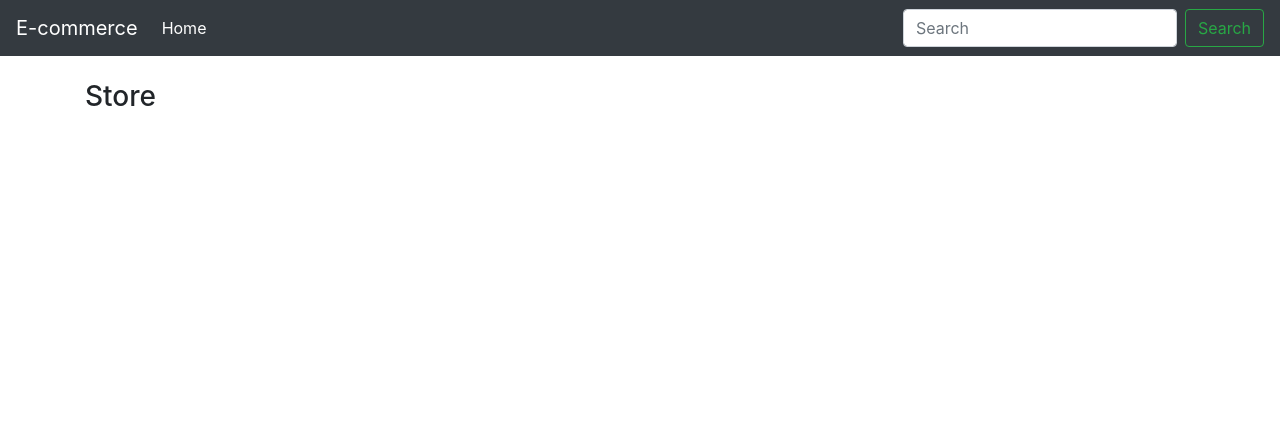
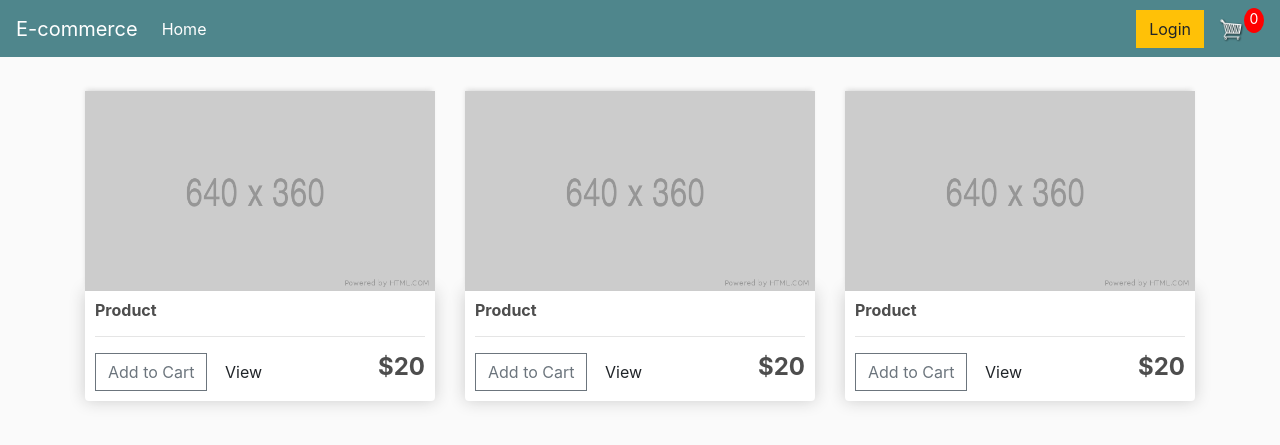
Before and after one commit to DamnAndo/Django-E-commerce, a Django app: page / in a window 1280 px wide. Shown: the top 445 px of the page. Run offline with Django 3.2, Linux system fonts and the light colour scheme; some libraries are stand-ins or nearby versions.

Commit message:
Make Homepage

```diff
--- a/ecommerce/static/css/main.css
+++ b/ecommerce/static/css/main.css
@@ -1,3 +1,99 @@
 body{
-    background-color:blue;
+    background-color: hsl(0, 0%, 98%);
 }
+
+h1,h2,h3,h4,h5,h6{
+    color:hsl(0, 0%, 30%);
+}
+
+.box-element{
+    box-shadow:hsl(0, 0%, 80%) 0 0 16px;
+    background-color: #fff;
+    border-radius: 4px;
+    padding: 10px;
+}
+
+.thumbnail{
+    width: 100%;
+    height: 200px;
+    -webkit-box-shadow: -1px -3px 5px -2px rgba(214,214,214,1);
+    -moz-box-shadow: -1px -3px 5px -2px rgba(214,214,214,1);
+    box-shadow: -1px -3px 5px -2px rgba(214,214,214,1);
+}
+
+.product{
+    border-radius: 0 0 4px 4px;
+}
+
+.bg-dark{
+    background-color: #4f868c!important;
+}
+
+#cart-icon{
+    width:25px;
+    display: inline-block;
+    margin-left: 15px;
+}
+
+#cart-total{
+    display: block;
+    text-align: center;
+    color:#fff;
+    background-color: red;
+    width: 20px;
+    height: 25px;
+    border-radius: 50%;
+    font-size: 14px;
+}
+
+.col-lg-4, .col-lg-6, .col-lg-8, .col-lg-12{
+    margin-top: 10px;
+}
+
+.btn{
+    border-radius: 0;
+}
+
+.row-image{
+    width: 100px;
+}
+
+.form-field{
+    width:250px;
+    display: inline-block;
+    padding: 5px;
+}
+
+.cart-row{
+    display: flex;
+    align-items: flex-stretch;
+    padding-bottom: 10px;
+    margin-bottom: 10px;
+    border-bottom: 1px solid #ececec;
+
+}
+
+.quantity{
+    display: inline-block;
+    font-weight: 700;
+    padding-right:10px;
+
+
+}
+
+.chg-quantity{
+    width: 12px;
+    cursor: pointer;
+    display: block;
+    margin-top: 5px;
+    transition:.1s;
+}
+
+.chg-quantity:hover{
+    opacity: .6;
+}
+
+
+.hidden{
+    display: none!important;
+}
--- a/ecommerce/store/templates/store/main.html
+++ b/ecommerce/store/templates/store/main.html
@@ -1,3 +1,4 @@
+{% load static %}
 <!doctype html>
 <html lang="en">
 <head>
@@ -8,6 +9,7 @@
     <link rel="stylesheet" href="https://stackpath.bootstrapcdn.com/bootstrap/4.5.0/css/bootstrap.min.css"
           integrity="sha384-9aIt2nRpC12Uk9gS9baDl411NQApFmC26EwAOH8WgZl5MYYxFfc+NcPb1dKGj7Sk" crossorigin="anonymous">
 
+    <link rel="stylesheet" type="text/css" href="{% static 'css/main.css' %}">
     <title>E-commerce</title>
 </head>
 <body>
@@ -25,10 +27,13 @@
             </li>
 
         </ul>
-        <form class="form-inline my-2 my-lg-0">
-            <input class="form-control mr-sm-2" type="search" placeholder="Search" aria-label="Search">
-            <button class="btn btn-outline-success my-2 my-sm-0" type="submit">Search</button>
-        </form>
+        <div class="form-inline my-2 my-lg-0">
+            <a href="" class="btn btn-warning">Login</a>
+            <a href="{% url 'cart' %}">
+                <img id="cart-icon" src="{% static 'images/cart.png' %}" alt="">
+            </a>
+            <p id="cart-total">0</p>
+        </div>
     </div>
 </nav>
 
--- a/ecommerce/store/templates/store/store.html
+++ b/ecommerce/store/templates/store/store.html
@@ -1,5 +1,48 @@
 {% extends 'store/main.html' %}
 {% load static %}
 {% block content %}
-<h3>Store</h3>
+<div class="row">
+    <div class="col-lg-4">
+        <img class="thumbnail" src="{% static 'images/placeholder.png' %}" alt="">
+        <div class="box-element product">
+            <h6><strong>Product</strong></h6>
+            <hr>
+            <button class="btn btn-outline-secondary add-btn">Add to Cart</button>
+            <a class="btn btn-outline success" href="#">View</a>
+            <h4 style="display:inline-block;float:right;">
+                <strong>
+                    $20
+                </strong>
+            </h4>
+        </div>
+    </div>
+    <div class="col-lg-4">
+         <img class="thumbnail" src="{% static 'images/placeholder.png' %}" alt="">
+        <div class="box-element product">
+            <h6><strong>Product</strong></h6>
+            <hr>
+            <button class="btn btn-outline-secondary add-btn">Add to Cart</button>
+            <a class="btn btn-outline success" href="#">View</a>
+            <h4 style="display:inline-block;float:right;">
+                <strong>
+                    $20
+                </strong>
+            </h4>
+        </div>
+    </div>
+    <div class="col-lg-4">
+         <img class="thumbnail" src="{% static 'images/placeholder.png' %}" alt="">
+        <div class="box-element product">
+            <h6><strong>Product</strong></h6>
+            <hr>
+            <button class="btn btn-outline-secondary add-btn">Add to Cart</button>
+            <a class="btn btn-outline success" href="#">View</a>
+            <h4 style="display:inline-block;float:right;">
+                <strong>
+                    $20
+                </strong>
+            </h4>
+        </div>
+    </div>
+</div>
 {% endblock %}
```
Also changed, not shown: ecommerce/static/js/cart.js (added, +63 -0 lines), ecommerce/static/images/arrow-down.png (added), ecommerce/static/images/arrow-up.png (added), ecommerce/static/images/book.jpg (added), ecommerce/static/images/book_Mz4sYjI.jpg (added), ecommerce/static/images/headphones.jpg (added), ecommerce/static/images/placeholder.png (added), ecommerce/static/images/shirt.jpg (added), ecommerce/static/images/shoes.jpg (added), ecommerce/static/images/sourcecode.jpg (added), ecommerce/static/images/watch.jpg (added).
